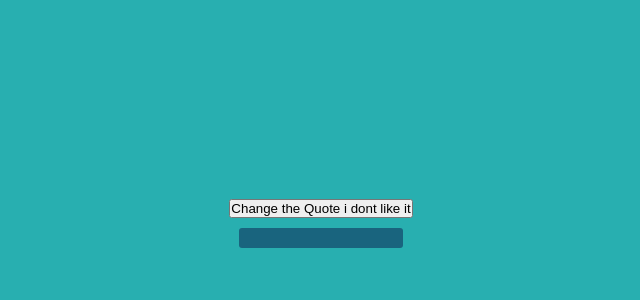
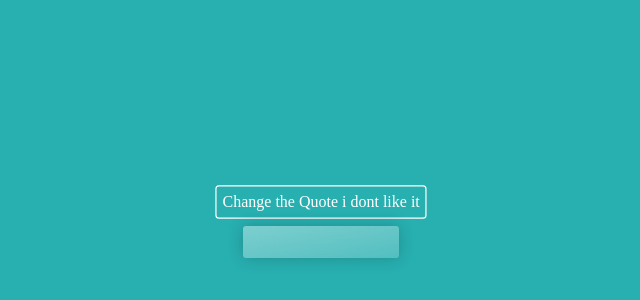
Before and after one commit to sanveshtp/INSIPIRATIONAL-QUOTES, a plain HTML site: page index.html in a window 1280 px wide. Shown: the part 172-472 px from the top of the page, without its empty margins (319-959 px from the left). Drawn offline with nearby package versions, Linux system fonts and the light colour scheme; no server answers.

Commit message:
CSS changes

```diff
--- a/index.html
+++ b/index.html
@@ -7,22 +7,24 @@
     <!-- <link href="https://cdn.jsdelivr.net/npm/bootstrap@5.3.2/dist/css/bootstrap.min.css" rel="stylesheet"
         integrity="sha384-T3c6CoIi6uLrA9TneNEoa7RxnatzjcDSCmG1MXxSR1GAsXEV/Dwwykc2MPK8M2HN" crossorigin="anonymous"> -->
     <link rel="stylesheet" href="./style.css">
+
 </head>
 
 <body>
+
     <div id="d1">
         <div id="d2">
             <div id="divbut">
                 <button id="cngbut" class="btn btn-outline-light">Change the Quote i dont like it</button>
             </div>
-            <div id="d33">
+            <div id="san">
                 <p id="quo"></p>
             </div>
         </div>
     </div>
-    <!-- <script src="https://cdn.jsdelivr.net/npm/bootstrap@5.3.2/dist/js/bootstrap.bundle.min.js"
+    <script src="https://cdn.jsdelivr.net/npm/bootstrap@5.3.2/dist/js/bootstrap.bundle.min.js"
         integrity="sha384-C6RzsynM9kWDrMNeT87bh95OGNyZPhcTNXj1NW7RuBCsyN/o0jlpcV8Qyq46cDfL"
-        crossorigin="anonymous"></script> -->
+        crossorigin="anonymous"></script>
     <script src="./san.js"></script>
 </body>
 
--- a/style.css
+++ b/style.css
@@ -1,6 +1,7 @@
 * {
-    padding: 0px;
+    padding: 0%;
     margin: 0px;
+    font-family: fira code;
 }
 
 
@@ -18,14 +19,38 @@
     /* background-color: #19647E; */
 }
 
-#d33 {
+#san {
     color: white;
-    background-color: #19647E;
+    background: white;
+    background: linear-gradient(to right bottom,
+            rgba(255, 255, 255, 0.4),
+            rgba(255, 255, 255, 0.2));
+    backdrop-filter: blur(1rem);
+    box-shadow: 0 0 1rem rgba(0, 0, 0, 0.2);
     border-radius: 3px;
     margin: 10px;
-    padding: 10px 10px 10px 10px;
+    padding: 1rem;
+    padding-bottom: 1rem;
+    font-weight: bolder;
 }
 
 #auth {
     text-align: right;
 }
+
+
+#cngbut {
+    background-color: transparent;
+    border: 1px white solid;
+    color: white;
+    padding: 5px;
+    outline: none;
+    border-radius: 3px;
+    transform: scale(01.2);
+}
+
+#cngbut:active {
+    color: white;
+    background-color: rgba(25, 100, 126, 0.5);
+    box-shadow: 10px;
+}
```
